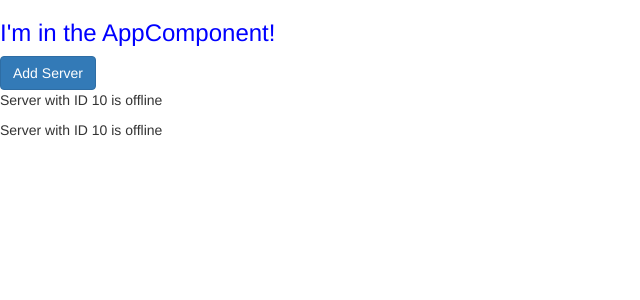
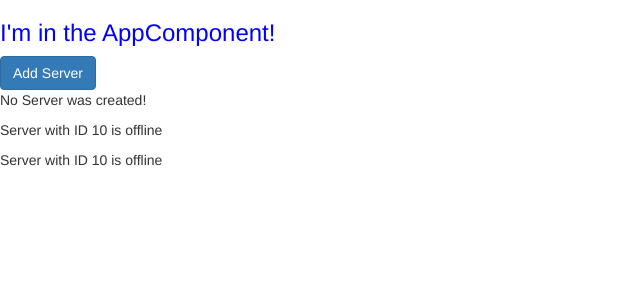
Before and after one commit to elkelvin/UdemyAngularCurse, an Angular app: page / in a window 1280 px wide. Shown: the top 300 px of the page, without its empty margins (0-640 px from the left). Built offline with nearby package versions, Linux system fonts and the light colour scheme.

Commit message:
feat: Se anade manejo de evento

```diff
--- a/src/app/servers/servers.component.html
+++ b/src/app/servers/servers.component.html
@@ -1,3 +1,6 @@
-<button [disabled]="!allowNewServer" class="btn btn-primary">Add Server</button>
+<button [disabled]="!allowNewServer"
+(click)="onCreateServer()"
+class="btn btn-primary">Add Server</button>
+<p>{{serverCreateStatus}}</p>
 <app-server></app-server>
 <app-server></app-server>
--- a/src/app/servers/servers.component.ts
+++ b/src/app/servers/servers.component.ts
@@ -13,6 +13,7 @@ import { Component, OnInit } from '@angular/core';
 })
 export class ServersComponent implements OnInit {
   allowNewServer=false;
+  serverCreateStatus="No Server was created!";
   constructor() {
     setTimeout(()=>{
       this.allowNewServer=true;
@@ -22,4 +23,7 @@ export class ServersComponent implements OnInit {
   ngOnInit() {
   }
 
+  onCreateServer(){
+    this.serverCreateStatus="Server was created!";
+  }
 }
```
